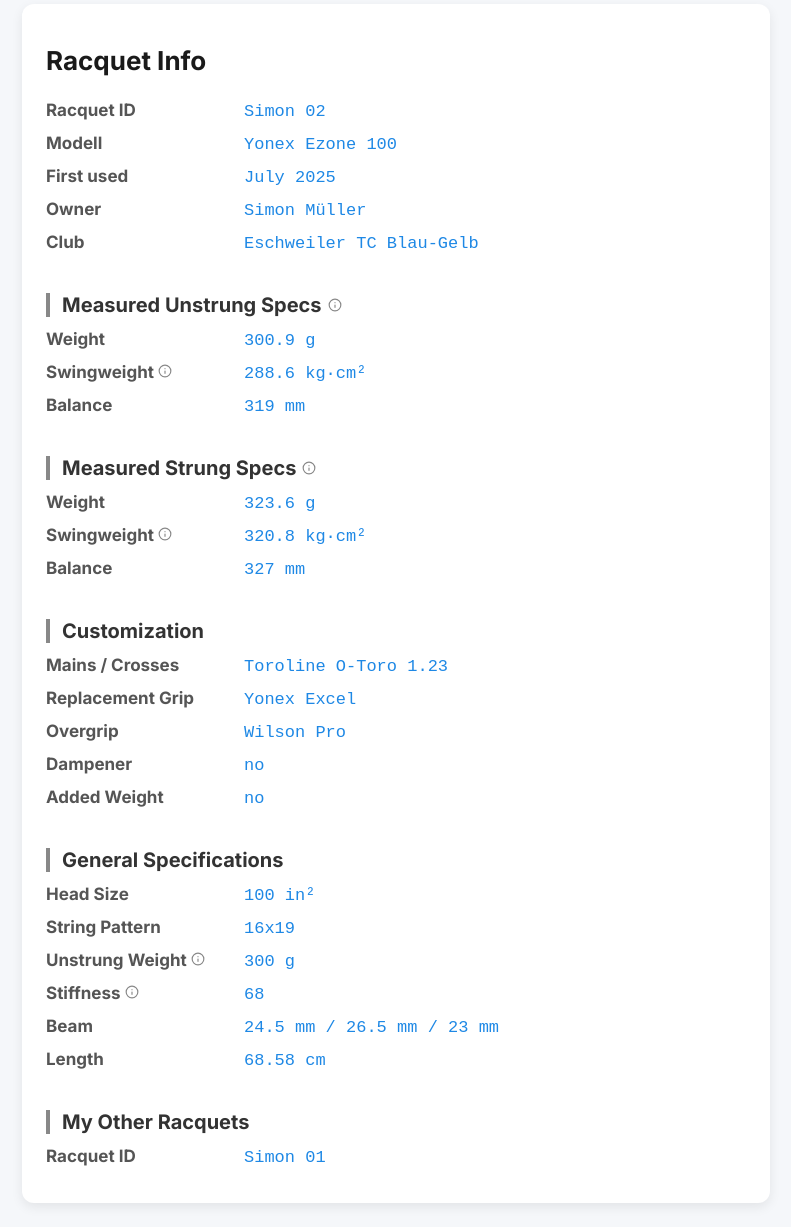
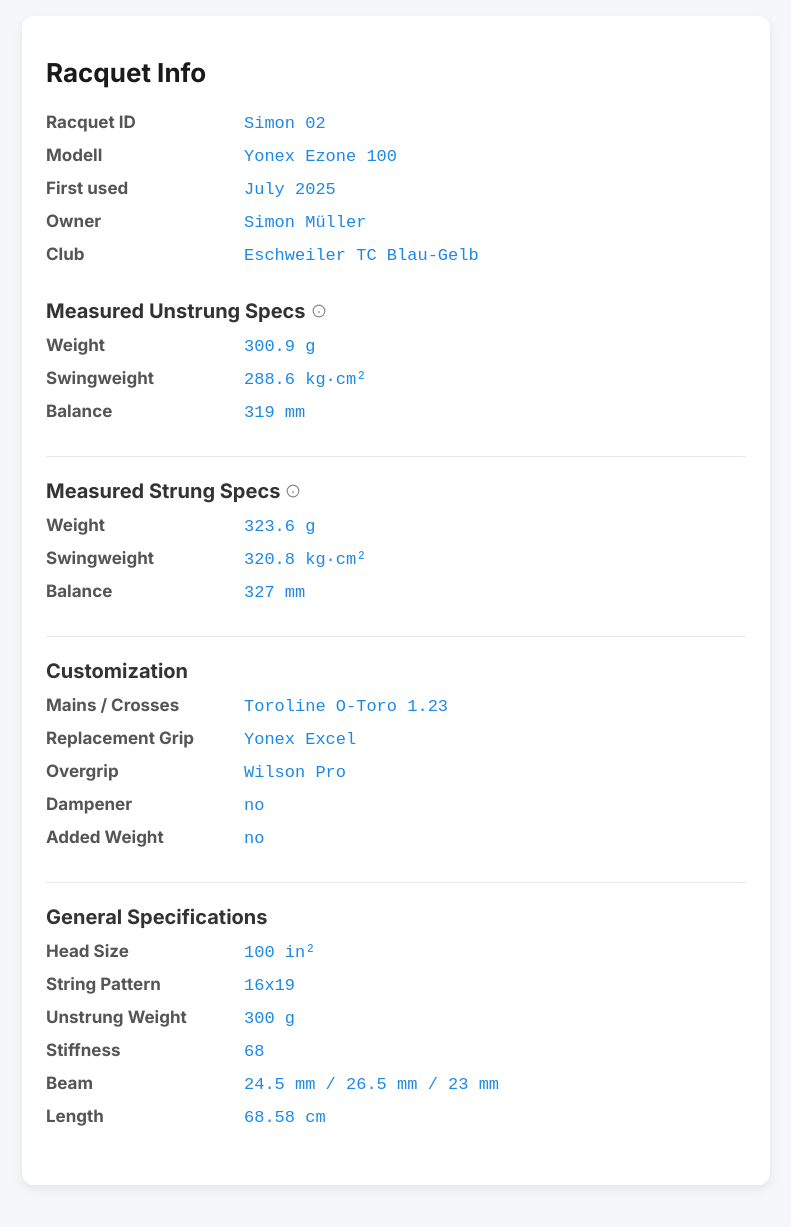
Before and after one commit to stringsmatter/Info, a Jekyll site: the page built from SM02/index.html, in a window 1280 px wide. Shown: the whole page, without its empty margins (244-1035 px from the left). Built offline with Jekyll 4.4.1, drawn with Linux system fonts in a browser that asks for light colours.

Commit message:
Update racquet.html

```diff
--- a/_layouts/racquet.html
+++ b/_layouts/racquet.html
@@ -28,14 +28,36 @@
       padding-top: 0 !important;
     }
 
-    /* 2) Zu viel Platz über dem Header -> weniger Body-Top-Padding */
+    /* Weniger Platz oben */
     body{
-      padding-top: 4px !important;
+      padding-top: 16px !important;
+    }
+    @media (max-width: 600px){
+      body{ padding-top: 12px !important; }
     }
 
-    /* Optional: mobil noch etwas kompakter oben (ohne sonst was zu ändern) */
-    @media (max-width: 600px){
-      body{ padding-top: 4px !important; }
+    /* ===== Sections: Trennlinien ===== */
+    .spec-card section{
+      padding: 22px 0;
+      margin: 0;
+    }
+
+    .spec-card section + section{
+      border-top: 1px solid #e6e9ef;
+    }
+
+    /* ===== Titles: keine linken Balken ===== */
+    .spec-card h2{
+      border-left: none !important;
+      padding-left: 0 !important;
+      margin: 0 0 12px 0;
+    }
+
+    /* Dark Mode Linien */
+    @media (prefers-color-scheme: dark){
+      .spec-card section + section{
+        border-top: 1px solid rgba(255,255,255,0.10);
+      }
     }
   </style>
 
@@ -61,79 +83,43 @@
 
   <!-- ===== Block 1: Measured Unstrung Specs ===== -->
   <section>
-    <h2 style="display: flex; align-items: center; gap: 6px;">
+    <h2 style="display:flex;align-items:center;gap:6px;">
       Measured Unstrung Specs
-      <span aria-describedby="mu-specs-tooltip" class="tooltip-icon tooltip-heading" tabindex="0">
-        <button aria-label="Informationen zu gemessenen unbesaiteten Spezifikationen" type="button">
-          <svg fill="none" height="14" stroke="#888" stroke-linecap="round" stroke-linejoin="round" stroke-width="2" viewBox="0 0 24 24" width="14" xmlns="http://www.w3.org/2000/svg">
-            <circle cx="12" cy="12" r="10"></circle>
-            <line x1="12" x2="12" y1="16" y2="12"></line>
-            <line x1="12" x2="12" y1="8" y2="8"></line>
+      <span class="tooltip-icon tooltip-heading" tabindex="0">
+        <button type="button">
+          <svg fill="none" height="14" stroke="#888" stroke-width="2" viewBox="0 0 24 24" width="14">
+            <circle cx="12" cy="12" r="10"/>
+            <line x1="12" y1="16" x2="12" y2="12"/>
+            <line x1="12" y1="8" x2="12" y2="8"/>
           </svg>
         </button>
-        <span class="tooltip-text" id="mu-specs-tooltip" role="tooltip">Frame-only measurement: no strings or overgrip, but includes replacement grip of choice and added weight.</span>
+        <span class="tooltip-text">Frame-only measurement: no strings or overgrip, but includes replacement grip of choice and added weight.</span>
       </span>
     </h2>
 
     <div class="spec-item"><span class="label">Weight</span><span class="value">{{ r.measured_unstrung.weight }}</span></div>
-
-    <div class="spec-item">
-      <span class="label">
-        <span class="label-with-icon">Swingweight
-          <span aria-describedby="sw-unstrung-tooltip" class="tooltip-icon tooltip-label" tabindex="0">
-            <button aria-label="Informationen zum Schwunggewicht (unbesaitet)" type="button">
-              <svg fill="none" height="14" stroke="#888" stroke-linecap="round" stroke-linejoin="round" stroke-width="2" viewBox="0 0 24 24" width="14" xmlns="http://www.w3.org/2000/svg">
-                <circle cx="12" cy="12" r="10"></circle>
-                <line x1="12" x2="12" y1="16" y2="12"></line>
-                <line x1="12" x2="12" y1="8" y2="8"></line>
-              </svg>
-            </button>
-            <span class="tooltip-text" id="sw-unstrung-tooltip" role="tooltip">Swingweight is the racquet’s moment of inertia about an axis orthogonal to the racquet’s longitudinal axis, 10 cm above the butt cap. A higher swingweight improves stability and energy transfer on impact, but makes the racquet harder to accelerate.</span>
-          </span>
-        </span>
-      </span>
-      <span class="value">{{ r.measured_unstrung.swingweight }}</span>
-    </div>
-
+    <div class="spec-item"><span class="label">Swingweight</span><span class="value">{{ r.measured_unstrung.swingweight }}</span></div>
     <div class="spec-item"><span class="label">Balance</span><span class="value">{{ r.measured_unstrung.balance }}</span></div>
   </section>
 
   <!-- ===== Block 2: Measured Strung Specs ===== -->
   <section>
-    <h2 style="display: flex; align-items: center; gap: 6px;">
+    <h2 style="display:flex;align-items:center;gap:6px;">
       Measured Strung Specs
-      <span aria-describedby="ms-specs-tooltip" class="tooltip-icon tooltip-heading" tabindex="0">
-        <button aria-label="Informationen zu gemessenen besaiteten Spezifikationen" type="button">
-          <svg fill="none" height="14" stroke="#888" stroke-linecap="round" stroke-linejoin="round" stroke-width="2" viewBox="0 0 24 24" width="14" xmlns="http://www.w3.org/2000/svg">
-            <circle cx="12" cy="12" r="10"></circle>
-            <line x1="12" x2="12" y1="16" y2="12"></line>
-            <line x1="12" x2="12" y1="8" y2="8"></line>
+      <span class="tooltip-icon tooltip-heading" tabindex="0">
+        <button type="button">
+          <svg fill="none" height="14" stroke="#888" stroke-width="2" viewBox="0 0 24 24" width="14">
+            <circle cx="12" cy="12" r="10"/>
+            <line x1="12" y1="16" x2="12" y2="12"/>
+            <line x1="12" y1="8" x2="12" y2="8"/>
           </svg>
         </button>
-        <span class="tooltip-text" id="ms-specs-tooltip" role="tooltip">Fully customized match-ready setup.</span>
+        <span class="tooltip-text">Fully customized match-ready setup.</span>
       </span>
     </h2>
 
     <div class="spec-item"><span class="label">Weight</span><span class="value">{{ r.measured_strung.weight }}</span></div>
-
-    <div class="spec-item">
-      <span class="label">
-        <span class="label-with-icon">Swingweight
-          <span aria-describedby="sw-strung-tooltip" class="tooltip-icon tooltip-label" tabindex="0">
-            <button aria-label="Informationen zum Schwunggewicht (besaitet)" type="button">
-              <svg fill="none" height="14" stroke="#888" stroke-linecap="round" stroke-linejoin="round" stroke-width="2" viewBox="0 0 24 24" width="14" xmlns="http://www.w3.org/2000/svg">
-                <circle cx="12" cy="12" r="10"></circle>
-                <line x1="12" x2="12" y1="16" y2="12"></line>
-                <line x1="12" x2="12" y1="8" y2="8"></line>
-              </svg>
-            </button>
-            <span class="tooltip-text" id="sw-strung-tooltip" role="tooltip">Swingweight is the racquet’s moment of inertia about an axis orthogonal to the racquet’s longitudinal axis, 10 cm above the butt cap. A higher swingweight improves stability and energy transfer on impact, but makes the racquet harder to accelerate.</span>
-          </span>
-        </span>
-      </span>
-      <span class="value">{{ r.measured_strung.swingweight }}</span>
-    </div>
-
+    <div class="spec-item"><span class="label">Swingweight</span><span class="value">{{ r.measured_strung.swingweight }}</span></div>
     <div class="spec-item"><span class="label">Balance</span><span class="value">{{ r.measured_strung.balance }}</span></div>
   </section>
 
@@ -152,92 +138,12 @@
     <h2>General Specifications</h2>
     <div class="spec-item"><span class="label">Head Size</span><span class="value">{{ r.general.head_size }}</span></div>
     <div class="spec-item"><span class="label">String Pattern</span><span class="value">{{ r.general.string_pattern }}</span></div>
-
-    <div class="spec-item">
-      <span class="label">
-        <span class="label-with-icon">Unstrung Weight
-          <span aria-describedby="uw-tooltip" class="tooltip-icon tooltip-label" tabindex="0">
-            <button aria-label="Informationen zum unbesaiteten Gewicht" type="button">
-              <svg fill="none" height="14" stroke="#888" stroke-linecap="round" stroke-linejoin="round" stroke-width="2" viewBox="0 0 24 24" width="14" xmlns="http://www.w3.org/2000/svg">
-                <circle cx="12" cy="12" r="10"></circle>
-                <line x1="12" x2="12" y1="16" y2="12"></line>
-                <line x1="12" x2="12" y1="8" y2="8"></line>
-              </svg>
-            </button>
-            <span class="tooltip-text" id="uw-tooltip" role="tooltip">Factory specification only. Actual weight may vary due to manufacturing tolerances (±7 g typical).</span>
-          </span>
-        </span>
-      </span>
-      <span class="value">{{ r.general.unstrung_weight }}</span>
-    </div>
-
-    <div class="spec-item">
-      <span class="label">
-        <span class="label-with-icon">Stiffness
-          <span aria-describedby="stiffness-tooltip" class="tooltip-icon tooltip-label" tabindex="0">
-            <button aria-label="Informationen zur Steifigkeit" type="button">
-              <svg fill="none" height="14" stroke="#888" stroke-linecap="round" stroke-linejoin="round" stroke-width="2" viewBox="0 0 24 24" width="14" xmlns="http://www.w3.org/2000/svg">
-                <circle cx="12" cy="12" r="10"></circle>
-                <line x1="12" x2="12" y1="16" y2="12"></line>
-                <line x1="12" x2="12" y1="8" y2="8"></line>
-              </svg>
-            </button>
-            <span class="tooltip-text" id="stiffness-tooltip" role="tooltip">Measured by Tennis Warehouse University (TWU). Babolat RA scale – higher values indicate a stiffer frame and less flex at impact.</span>
-          </span>
-        </span>
-      </span>
-      <span class="value">{{ r.general.stiffness }}</span>
-    </div>
-
+    <div class="spec-item"><span class="label">Unstrung Weight</span><span class="value">{{ r.general.unstrung_weight }}</span></div>
+    <div class="spec-item"><span class="label">Stiffness</span><span class="value">{{ r.general.stiffness }}</span></div>
     <div class="spec-item"><span class="label">Beam</span><span class="value">{{ r.general.beam }}</span></div>
     <div class="spec-item"><span class="label">Length</span><span class="value">{{ r.general.length }}</span></div>
   </section>
 
-  <!-- ===== Block 5: My Other Racquets ===== -->
-  {% assign my_owner = r.owner %}
-  {% if my_owner %}
-    {% assign has_other = false %}
-
-    {% for item in site.data.racquets %}
-      {% assign key = item[0] %}
-      {% assign rr = item[1] %}
-      {% if rr.owner == my_owner and key != page.slug %}
-        {% assign has_other = true %}
-        {% break %}
-      {% endif %}
-    {% endfor %}
-
-    {% if has_other %}
-      <section>
-        <h2>My Other Racquets</h2>
-
-        {% assign first = true %}
-        {% assign all = site.data.racquets | sort %}
-        {% for item in all %}
-          {% assign key = item[0] %}
-          {% assign rr = item[1] %}
-
-          {% if rr.owner == my_owner and key != page.slug %}
-            <div class="spec-item">
-              <span class="label">{% if first %}Racquet ID{% endif %}</span>
-              <span class="value">
-                <a class="value" href="{{ ('/Info/' | append: key | append: '/') | relative_url }}">{{ rr.racket_id }}</a>
-              </span>
-            </div>
-            {% assign first = false %}
-          {% endif %}
-        {% endfor %}
-      </section>
-    {% endif %}
-  {% endif %}
-
 </div>
-
-<div id="tooltip-container" class="tooltip-container"
-  style="position: fixed; z-index: 1000; display: none; padding: 8px 10px; font-size: 13px; font-weight: 300;
-  border-radius: 6px; background-color: #f9f9f9; color: #111; box-shadow: 0 4px 12px rgba(0,0,0,0.15);
-  max-width: 360px; min-width: 240px; line-height: 1.5; word-break: break-word; white-space: normal;">
-</div>
-
 </body>
 </html>
```
Also changed, not shown: other parts of _layouts/racquet.html (+2 -2 lines).
